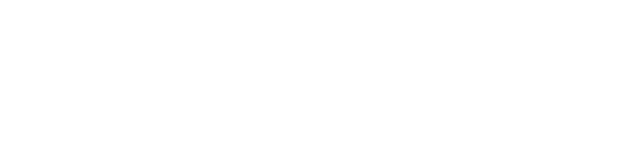
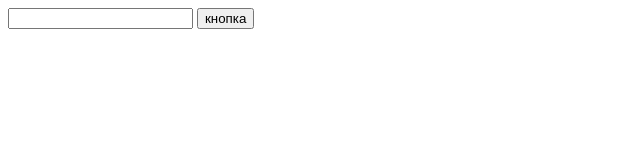
Before and after one commit to Dmitrit01/additionally-hw, a plain HTML site: page index.html in a window 1280 px wide. Shown: the whole page, without its empty margins (0-640 px from the left). Drawn offline with Linux system fonts and the light colour scheme.

Commit message:
feat:add form

```diff
--- a/index.html
+++ b/index.html
@@ -7,6 +7,9 @@
     <title>Document</title>
 </head>
 <body>
-
+    <form action="">
+        <input type="text">
+        <button>кнопка</button>
+    </form>
 </body>
 </html>
```
